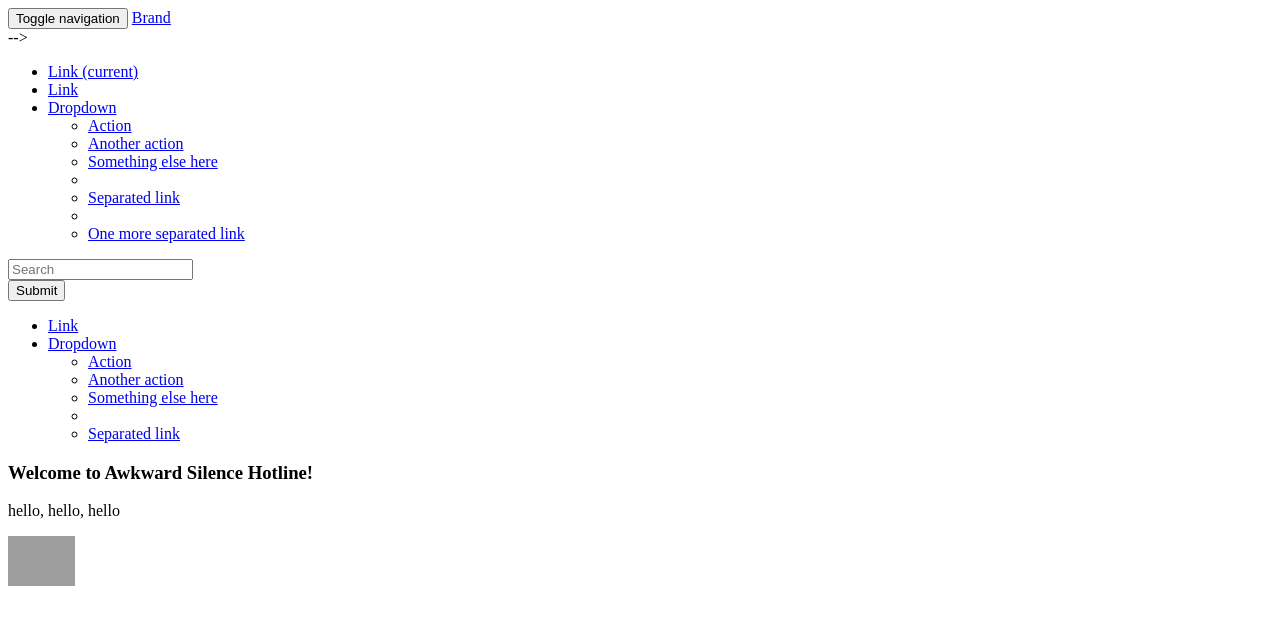
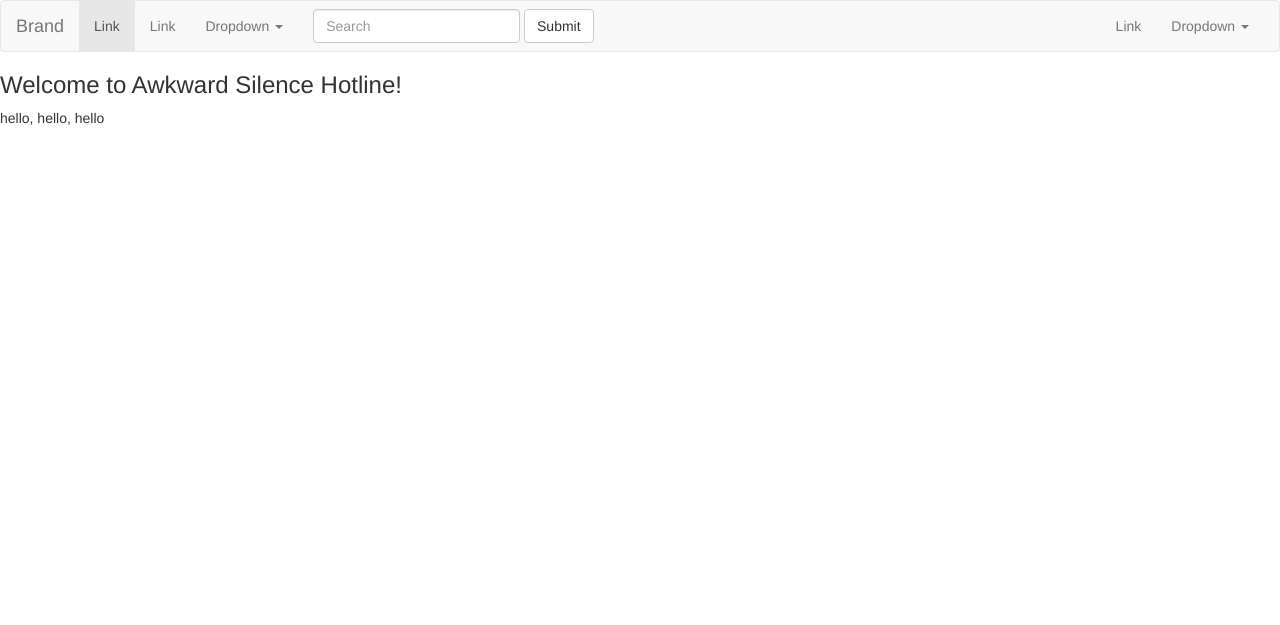
Before and after one commit to agerista/Awkward-Silence-Hotline, a Flask app: template templates/index.html in a window 1280 px wide. Shown: the top 625 px of the page. Run offline with Flask 2, Linux system fonts and the light colour scheme; the template is opened without the code that fills it, so the values that code supplies are empty; some libraries are stand-ins or nearby versions; grey boxes are pictures that could not be loaded.

Commit message:
navbar fix

```diff
--- a/templates/base.html
+++ b/templates/base.html
@@ -1,4 +1,4 @@
-<!-- <!doctype html>
+<!doctype html>
 <html>
 <head>
     <link rel="stylesheet"
@@ -25,7 +25,7 @@
         <span class="icon-bar"></span>
       </button>
       <a class="navbar-brand" href="#">Brand</a>
-    </div> -->
+    </div>
 
     <!-- Collect the nav links, forms, and other content for toggling -->
     <div class="collapse navbar-collapse" id="bs-example-navbar-collapse-1">
--- a/templates/index.html
+++ b/templates/index.html
@@ -1,16 +1,9 @@
 {% extends 'base.html' %}
 {% block content %}
 <title>Awkward Silence Hotline</title>
-<form action="/search">
+
   <h3>Welcome to Awkward Silence Hotline!</h3>
   <p>hello, hello, hello</p>
-</form>
-<script async defer
-  src="https://maps.googleapis.com/maps/api/js?key=AIzaSyCbyzcfHvc0GftM_-KFtQAFJNi_6SEzIUw&callback=initMap">
-  </script>
-  <script src="https://code.jquery.com/jquery.js"></script>
-  <script src="/static/weather.js"></script>
-<div id="weather-map" class="container-fluid"></div>
-<a href="https://darksky.net/poweredby/">
-  <image src="https://darksky.net/dev/img/attribution/poweredby.png" height="50px"></a>
+
+
 {% endblock %}
```
